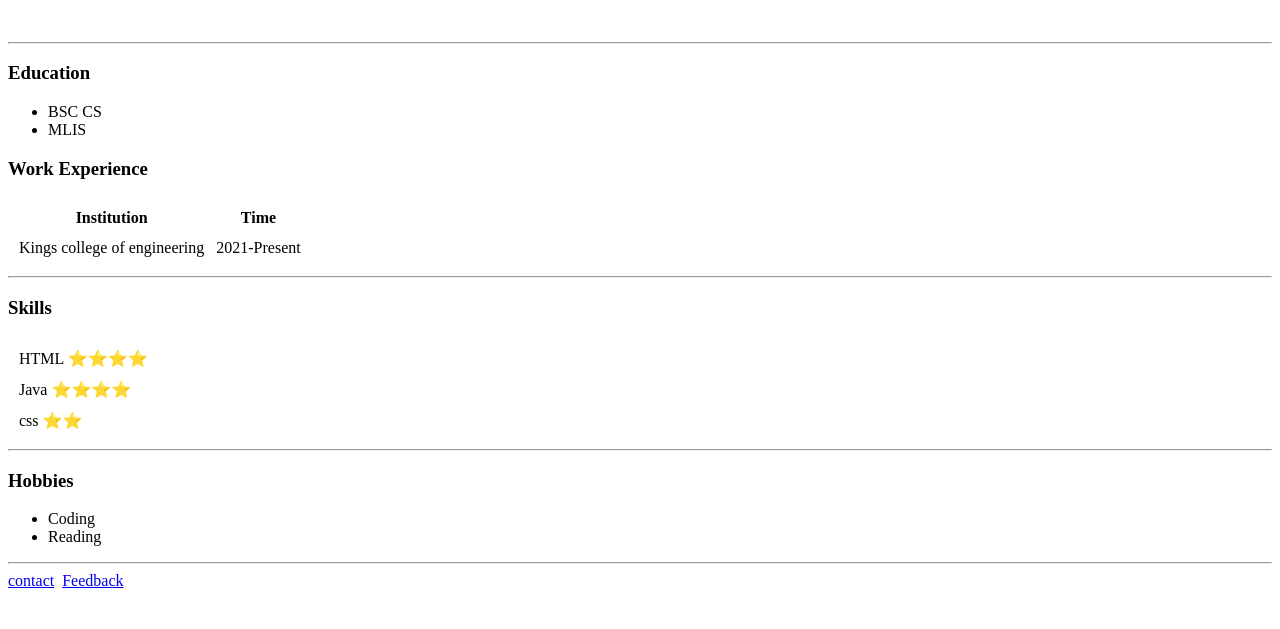
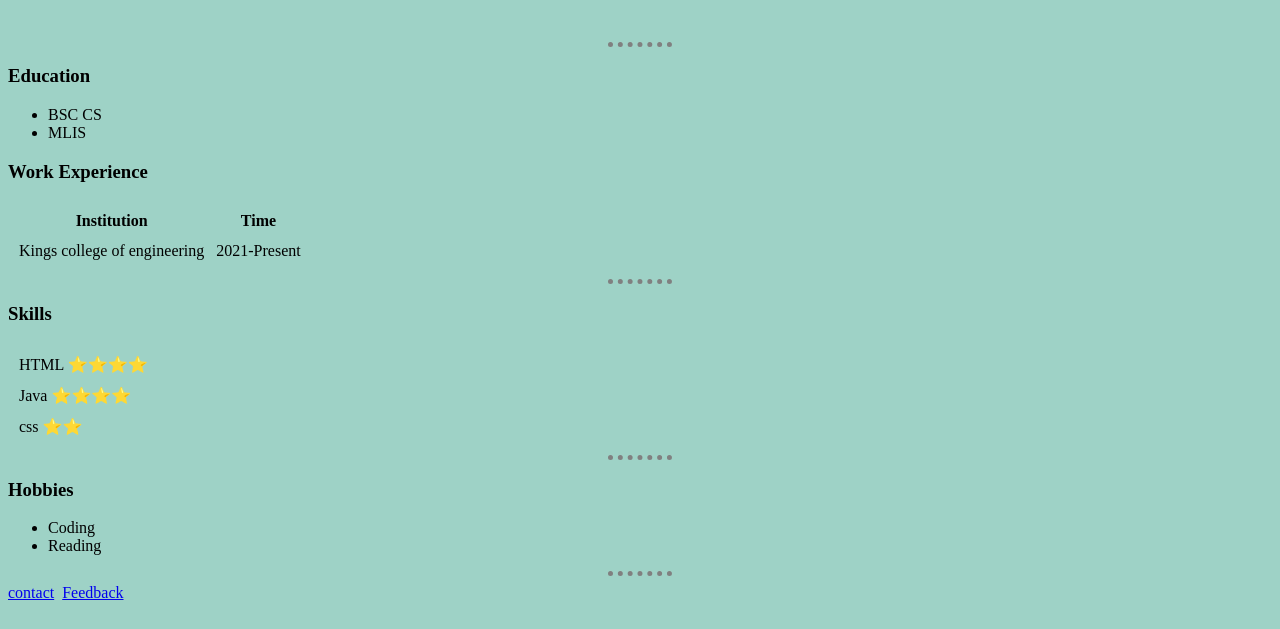
Before and after one commit to arunnB1/myProfile, a plain HTML site: page index.html in a window 1280 px wide. Shown: the part 171-800 px from the top of the page. Drawn offline with Linux system fonts and the light colour scheme.

Commit message:
updated css

```diff
--- a/index.html
+++ b/index.html
@@ -3,6 +3,20 @@
 <head>
     <meta charset="UTF-8">
     <title>Arun's website</title>
+    <style>
+      body{
+        background-color: #9ED2C6;
+      }
+      hr{
+
+       border-style:none;
+       border-top-style:dotted;
+       border-color:grey;
+       border-width:5px;
+       height:0px;
+       width:5%;
+      }
+    </style>
 </head>
 <body>
     <table cellspacing="20">
```
